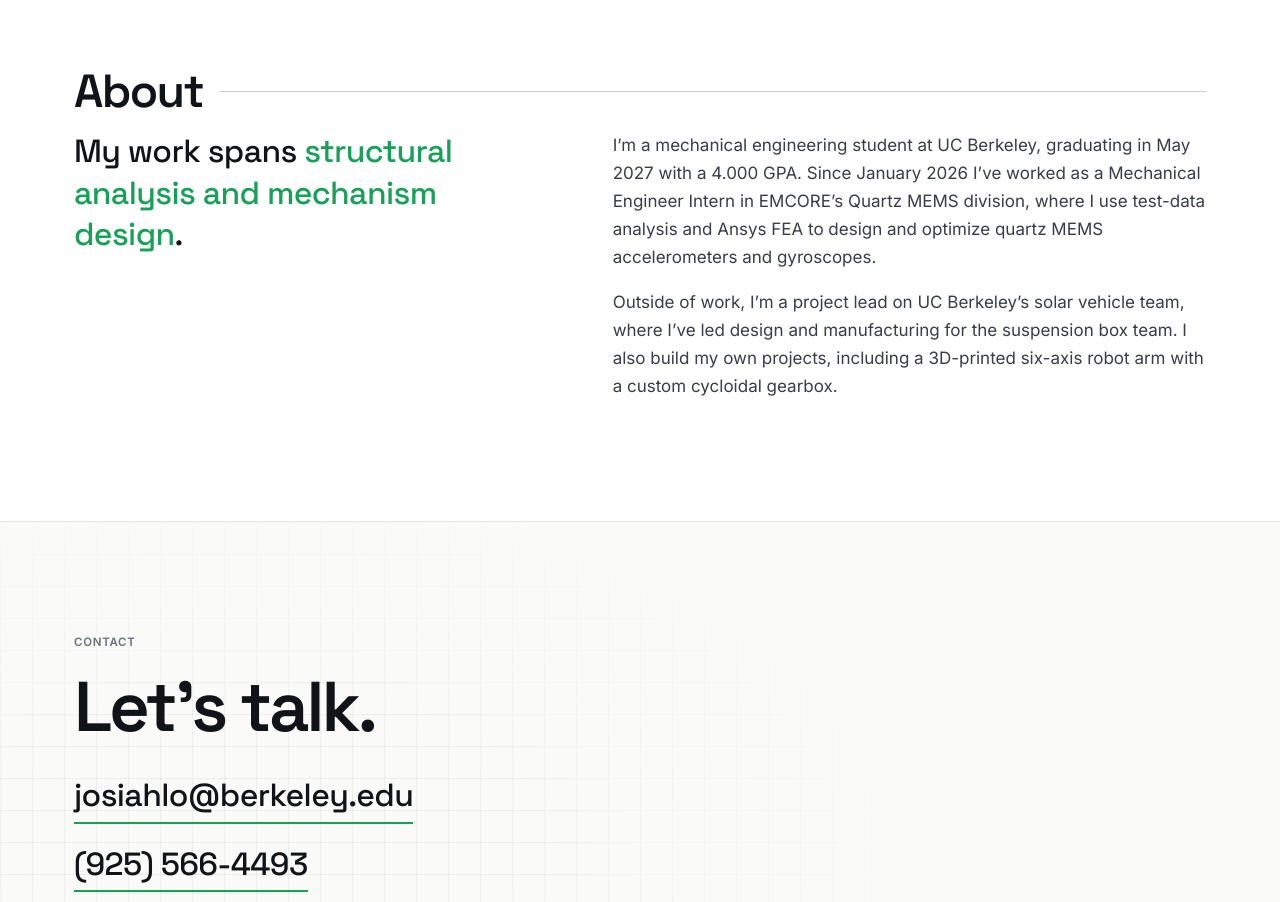
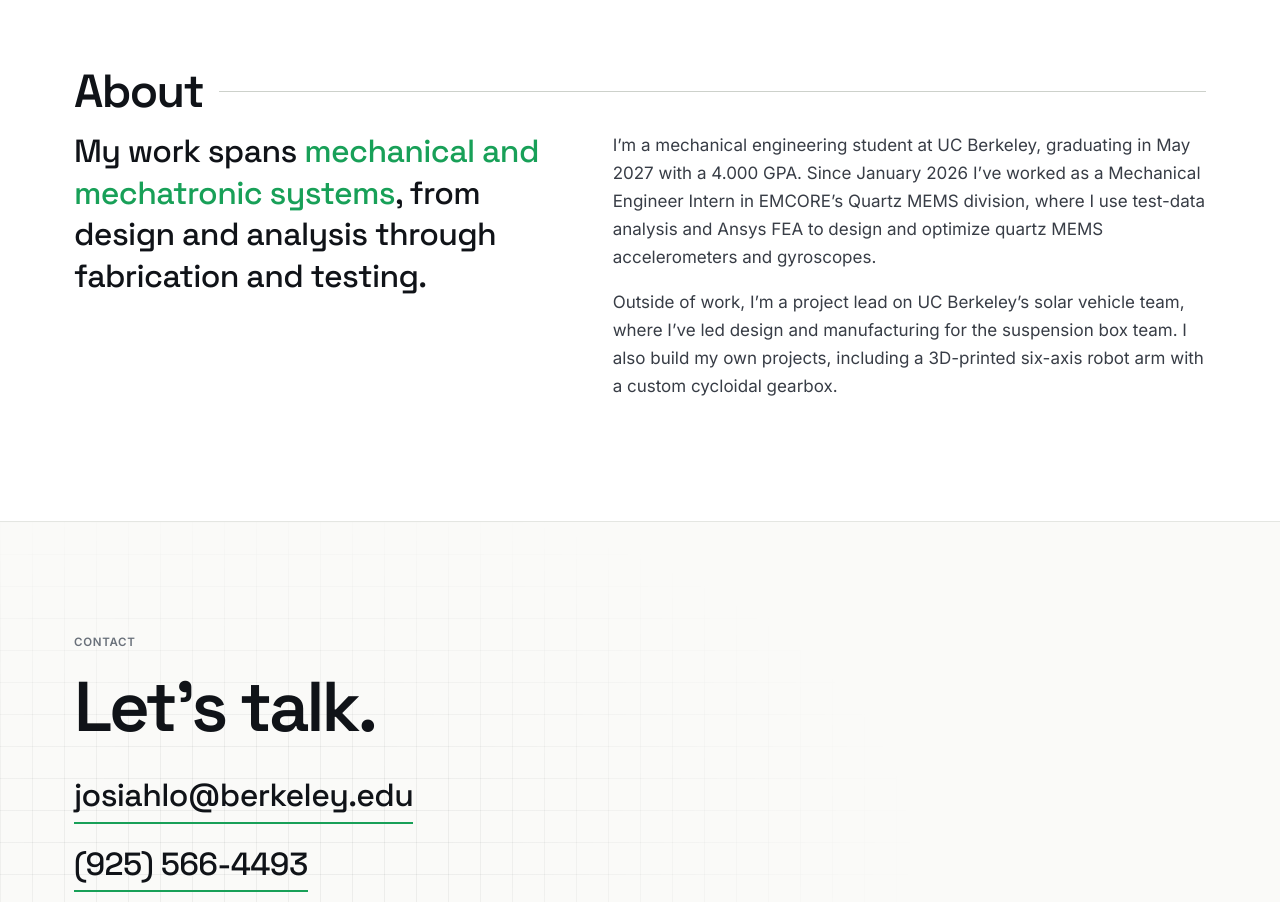
Before and after one commit to josiahdlo/josiahdlo.github.io, a plain HTML site: page index.html in a window 1280 px wide. Shown: the part 5100-6002 px from the top of the page. Drawn offline with Linux system fonts and the light colour scheme.

Commit message:
Use 10.14.26 resume and update About headline
Co-Authored-By: Claude Opus 5.5 <noreply@anthropic.com>

```diff
--- a/index.html
+++ b/index.html
@@ -371,7 +371,7 @@
         </div>
 
         <div class="about reveal">
-          <p class="about__lead">My work spans <span>structural analysis and mechanism design</span>.</p>
+          <p class="about__lead">My work spans <span>mechanical and mechatronic systems</span>, from design and analysis through fabrication and testing.</p>
           <div class="about__body">
             <p>I’m a mechanical engineering student at UC Berkeley, graduating in May 2027 with a 4.000 GPA. Since January 2026 I’ve worked as a Mechanical Engineer Intern in EMCORE’s Quartz MEMS division, where I use test-data analysis and Ansys FEA to design and optimize quartz MEMS accelerometers and gyroscopes.</p>
             <p>Outside of work, I’m a project lead on UC Berkeley’s solar vehicle team, where I’ve led design and manufacturing for the suspension box team. I also build my own projects, including a 3D-printed six-axis robot arm with a custom cycloidal gearbox.</p>
```
Also changed, not shown: 1 other file.
